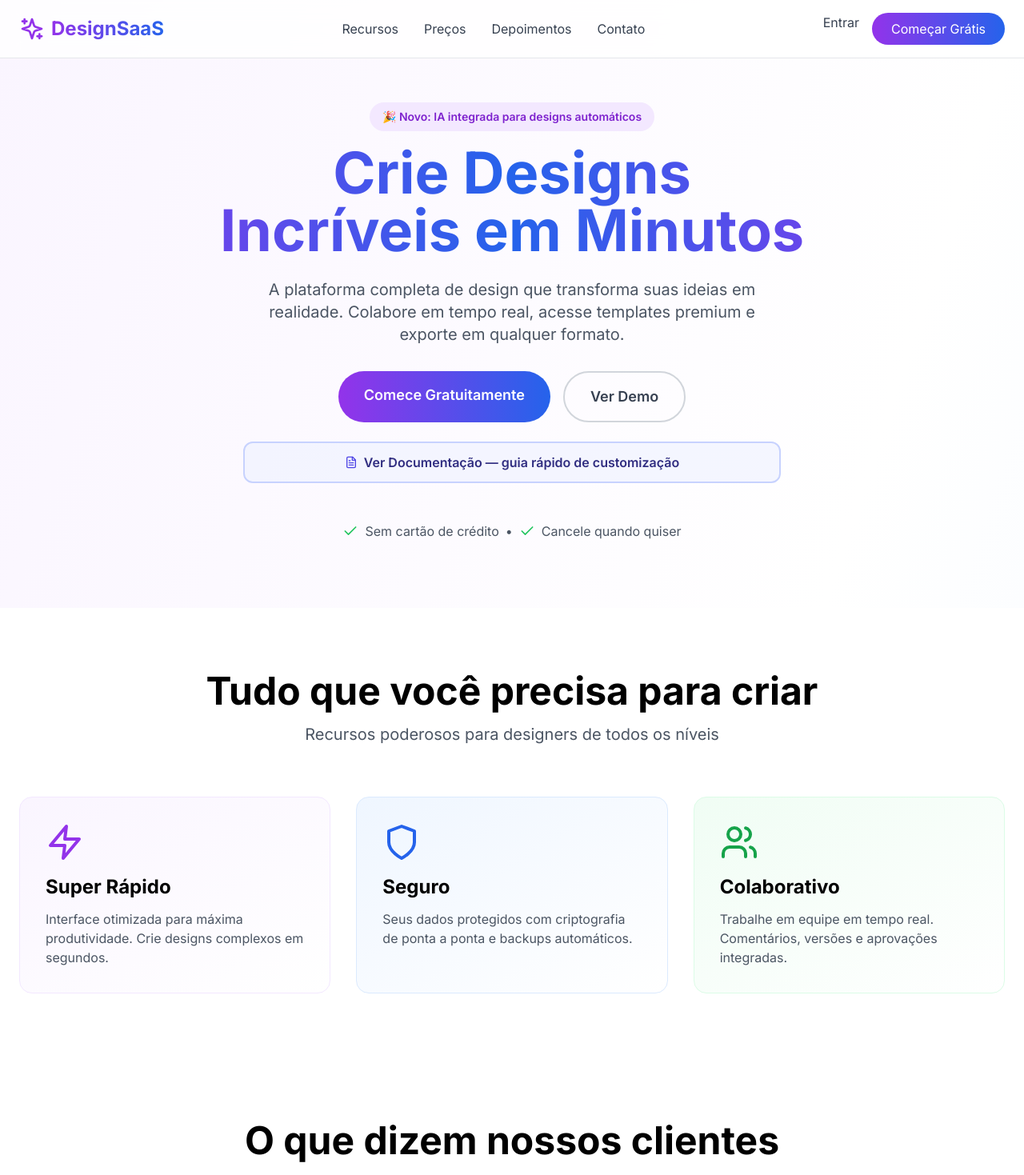
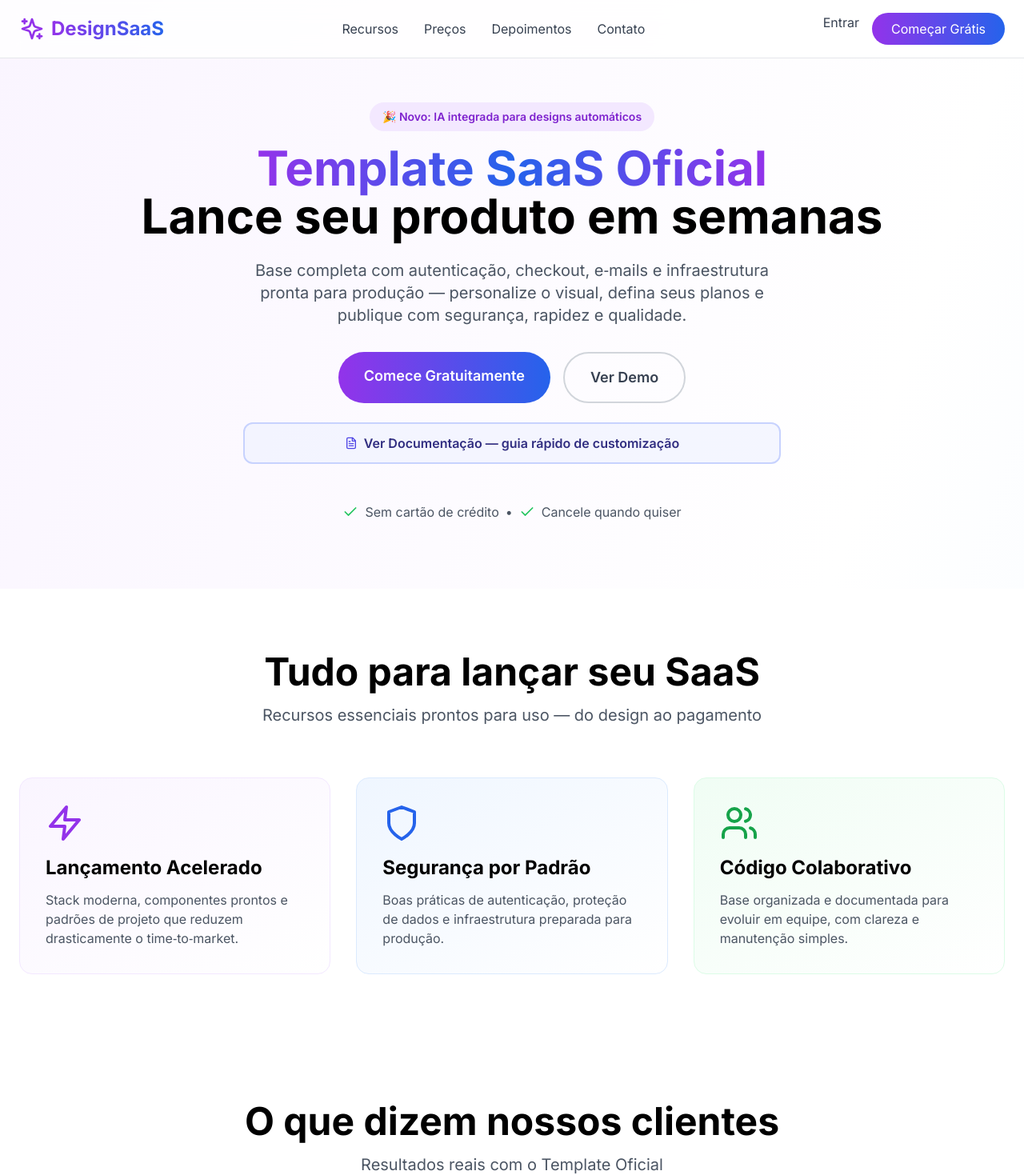
Before and after one commit to duhenri9/template-oficial_design_saas, a Next.js app: page / in a window 1280 px wide. Shown: the top 1469 px of the page at 80% size. Built offline with nearby package versions, Linux system fonts and the light colour scheme; no server answers.

Commit message:
copy: improve hero and features texts in PT-BR to reflect official template value prop; maintain structure and tone

```diff
--- a/src/app/components/LandingClient.tsx
+++ b/src/app/components/LandingClient.tsx
@@ -88,14 +88,14 @@ export default function LandingClient() {
           <div className="inline-block mb-4 px-4 py-2 bg-purple-100 text-purple-700 rounded-full text-sm font-semibold">
             🎉 Novo: IA integrada para designs automáticos
           </div>
-          <h1 className="text-6xl md:text-7xl font-bold mb-6 bg-gradient-to-r from-purple-600 via-blue-600 to-purple-600 bg-clip-text text-transparent">
-            Crie Designs
+          <h1 className="text-5xl md:text-6xl font-bold mb-6 leading-tight">
+            <span className="bg-gradient-to-r from-purple-600 via-blue-600 to-purple-600 bg-clip-text text-transparent">Template SaaS Oficial</span>
             <br />
-            Incríveis em Minutos
+            Lance seu produto em semanas
           </h1>
-          <p className="text-xl text-gray-600 mb-8 max-w-2xl mx-auto">
-            A plataforma completa de design que transforma suas ideias em realidade.
-            Colabore em tempo real, acesse templates premium e exporte em qualquer formato.
+          <p className="text-lg md:text-xl text-gray-600 mb-8 max-w-2xl mx-auto">
+            Base completa com autenticação, checkout, e‑mails e infraestrutura pronta para produção —
+            personalize o visual, defina seus planos e publique com segurança, rapidez e qualidade.
           </p>
           <div className="flex flex-col sm:flex-row gap-4 justify-center">
             <a href={SIGNUP_URL} className="bg-gradient-to-r from-purple-600 to-blue-600 text-white px-8 py-4 rounded-full text-lg font-semibold hover:shadow-xl transition transform hover:scale-105">
@@ -130,34 +130,24 @@ export default function LandingClient() {
       <section id="features" className="py-20 px-6 bg-white">
         <div className="container mx-auto">
           <div className="text-center mb-16">
-            <h2 className="text-4xl md:text-5xl font-bold mb-4">
-              Tudo que você precisa para criar
-            </h2>
-            <p className="text-xl text-gray-600">
-              Recursos poderosos para designers de todos os níveis
-            </p>
+            <h2 className="text-4xl md:text-5xl font-bold mb-4">Tudo para lançar seu SaaS</h2>
+            <p className="text-lg md:text-xl text-gray-600">Recursos essenciais prontos para uso — do design ao pagamento</p>
           </div>
           <div className="grid md:grid-cols-3 gap-8">
             <div className="p-8 rounded-2xl bg-gradient-to-br from-purple-50 to-white border border-purple-100 hover:shadow-xl transition">
               <Zap className="w-12 h-12 text-purple-600 mb-4" />
-              <h3 className="text-2xl font-bold mb-3">Super Rápido</h3>
-              <p className="text-gray-600">
-                Interface otimizada para máxima produtividade. Crie designs complexos em segundos.
-              </p>
+              <h3 className="text-2xl font-bold mb-3">Lançamento Acelerado</h3>
+              <p className="text-gray-600">Stack moderna, componentes prontos e padrões de projeto que reduzem drasticamente o time‑to‑market.</p>
             </div>
             <div className="p-8 rounded-2xl bg-gradient-to-br from-blue-50 to-white border border-blue-100 hover:shadow-xl transition">
               <Shield className="w-12 h-12 text-blue-600 mb-4" />
-              <h3 className="text-2xl font-bold mb-3">Seguro</h3>
-              <p className="text-gray-600">
-                Seus dados protegidos com criptografia de ponta a ponta e backups automáticos.
-              </p>
+              <h3 className="text-2xl font-bold mb-3">Segurança por Padrão</h3>
+              <p className="text-gray-600">Boas práticas de autenticação, proteção de dados e infraestrutura preparada para produção.</p>
             </div>
             <div className="p-8 rounded-2xl bg-gradient-to-br from-green-50 to-white border border-green-100 hover:shadow-xl transition">
               <Users className="w-12 h-12 text-green-600 mb-4" />
-              <h3 className="text-2xl font-bold mb-3">Colaborativo</h3>
-              <p className="text-gray-600">
-                Trabalhe em equipe em tempo real. Comentários, versões e aprovações integradas.
-              </p>
+              <h3 className="text-2xl font-bold mb-3">Código Colaborativo</h3>
+              <p className="text-gray-600">Base organizada e documentada para evoluir em equipe, com clareza e manutenção simples.</p>
             </div>
           </div>
         </div>
```
